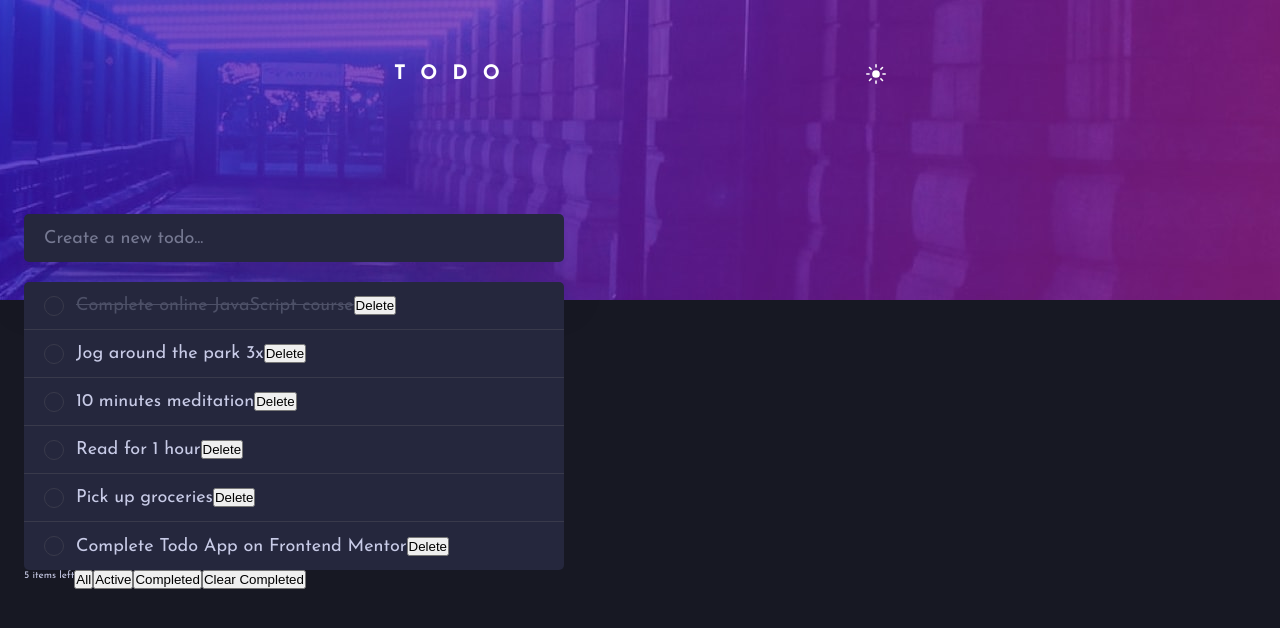
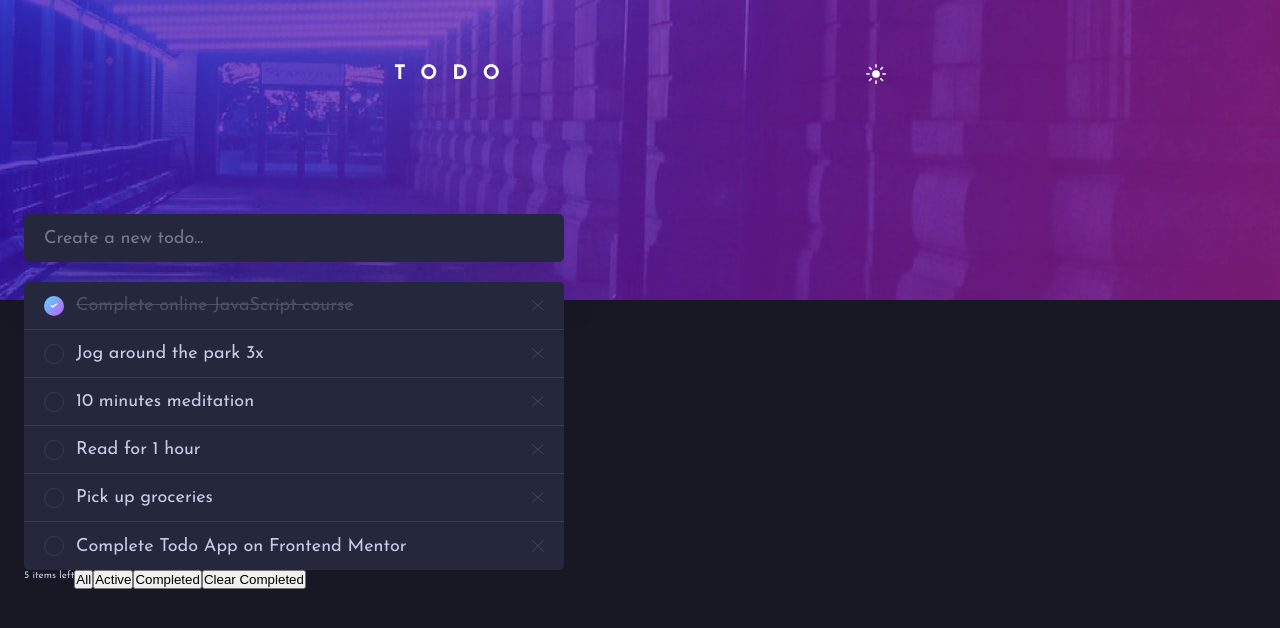
Before and after one commit to En-Jen/fm-todo-app, a React (Create React App) app: page / in a window 1280 px wide. Shown: the top 628 px of the page. Built offline with nearby package versions, Linux system fonts and the light colour scheme.

Commit message:
style more of Todo component

```diff
--- a/src/components/CircleCheckbox.js
+++ b/src/components/CircleCheckbox.js
@@ -1,11 +1 @@
-import styled from 'styled-components';
-
-export const CircleCheckbox = styled.button`
-	width: 2rem;
-	height: 2rem;
-	border-radius: 50%;
-	margin-right: 1.2rem;
-	cursor: pointer;
-	border: ${p => p.theme.todoBorder};
-	background-color: transparent;
-`;
+// import styled, { css } from 'styled-components';
--- a/src/components/Header.js
+++ b/src/components/Header.js
@@ -1,6 +1,6 @@
 import React from 'react';
 import styled from 'styled-components';
-import ThemeToggler from './ThemeToggler';
+import { ThemeToggler } from './ThemeToggler';
 
 const StyledHeader = styled.header`
 	height: 20rem;
--- a/src/components/ThemeToggler.js
+++ b/src/components/ThemeToggler.js
@@ -5,7 +5,7 @@ import IconMoon from '../assets/icon-moon.svg';
 import LightTheme from '../themes/light';
 import DarkTheme from '../themes/dark';
 
-const ToggleButton = styled.button`
+export const ToggleButton = styled.button`
 	width: 2rem;
 	height: 2rem;
 	background-color: transparent;
@@ -15,11 +15,12 @@ const ToggleButton = styled.button`
 	display: inline-flex;
 
 	> img {
+		display: block;
 		width: 100%;
 	}
 `;
 
-const ThemeToggler = ({ theme, setTheme }) => {
+export const ThemeToggler = ({ theme, setTheme }) => {
 	const themeToggleHandler = () => {
 		setTheme(theme.id === 'light' ? DarkTheme : LightTheme);
 	};
@@ -34,5 +35,3 @@ const ThemeToggler = ({ theme, setTheme }) => {
 		</ToggleButton>
 	);
 };
-
-export default ThemeToggler;
--- a/src/components/Todo.js
+++ b/src/components/Todo.js
@@ -1,7 +1,10 @@
 import React from 'react';
 import styled, { css } from 'styled-components';
 import { TodoInput } from './AddTodo';
-import { CircleCheckbox } from './CircleCheckbox';
+// import { CircleCheckbox } from './CircleCheckbox';
+import IconCross from '../assets/icon-cross.svg';
+import { ToggleButton } from './ThemeToggler';
+import IconCheck from '../assets/icon-check.svg';
 
 const TodoWrapper = styled(TodoInput)`
 	box-shadow: none;
@@ -22,8 +25,36 @@ const TodoWrapper = styled(TodoInput)`
 	}
 `;
 
+const CircleCheckbox = styled.button`
+	width: 2rem;
+	height: 2rem;
+	border-radius: 50%;
+	margin-right: 1.2rem;
+	cursor: pointer;
+	border: ${p => p.theme.todoBorder};
+	outline: none;
+	background-color: transparent;
+	display: flex;
+	align-items: center;
+	justify-content: center;
+
+	${p =>
+		p.completed &&
+		css`
+			background: ${p => p.theme.circleBg};
+			border: none;
+		`};
+
+	> img {
+		display: block;
+		width: 0.725rem;
+		height: 0.5rem;
+	}
+`;
+
 const TodoText = styled.p`
 	color: ${p => p.theme.uncompletedTodoText};
+	margin-right: 1.2rem;
 
 	${p =>
 		p.completed &&
@@ -31,6 +62,12 @@ const TodoText = styled.p`
 			text-decoration: line-through;
 			color: ${p => p.theme.completedTodoText};
 		`};
+`;
+
+const DeleteButton = styled(ToggleButton)`
+	width: 1.18rem;
+	height: 1.18rem;
+	margin-left: auto;
 `;
 
 const Todo = ({ todos, setTodos, todo }) => {
@@ -54,9 +91,16 @@ const Todo = ({ todos, setTodos, todo }) => {
 
 	return (
 		<TodoWrapper as="li">
-			<CircleCheckbox onClick={completeTodoHandler} />
+			<CircleCheckbox
+				onClick={completeTodoHandler}
+				completed={todo.completed}
+			>
+				{todo.completed && <img src={IconCheck} alt="Check mark" />}
+			</CircleCheckbox>
 			<TodoText completed={todo.completed}>{todo.text}</TodoText>
-			<button onClick={deleteTodoHandler}>Delete</button>
+			<DeleteButton onClick={deleteTodoHandler}>
+				<img src={IconCross} alt="Delete button" />
+			</DeleteButton>
 		</TodoWrapper>
 	);
 };
--- a/src/themes/dark.js
+++ b/src/themes/dark.js
@@ -4,7 +4,8 @@ import BgDesktopDark from '../assets/bg-desktop-dark.jpg';
 const theme = {
 	id: 'dark',
 	todoBg: '#25273D',
-	bodyBg: '#171823',
+    bodyBg: '#171823',
+    circleBg: 'linear-gradient(to right bottom, hsl(192, 100%, 67%), hsl(280, 87%, 65%))',
 	newTodoPlaceholderText: '#767992',
 	newTodoTypingText: '#C8CBE7',
 	completedTodoText: '#4D5067',
--- a/src/themes/light.js
+++ b/src/themes/light.js
@@ -4,7 +4,8 @@ import BgDesktopLight from '../assets/bg-desktop-light.jpg';
 const theme = {
 	id: 'light',
 	todoBg: '#fff',
-	bodyBg: '#FAFAFA',
+    bodyBg: '#FAFAFA',
+    circleBg: 'linear-gradient(to right bottom, hsl(192, 100%, 67%), hsl(280, 87%, 65%))',
 	newTodoPlaceholderText: '#9495A5',
 	newTodoTypingText: '#393A4B',
 	completedTodoText: '#D1D2DA',
```
Also changed, not shown: 1 other file (tests, documents, lock files or other folders).
